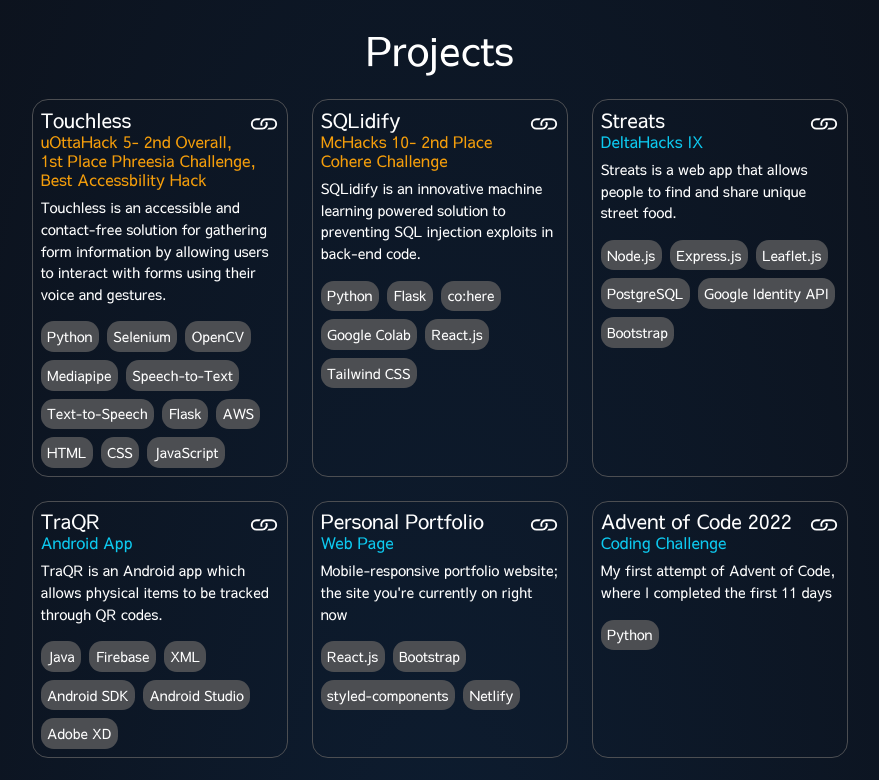
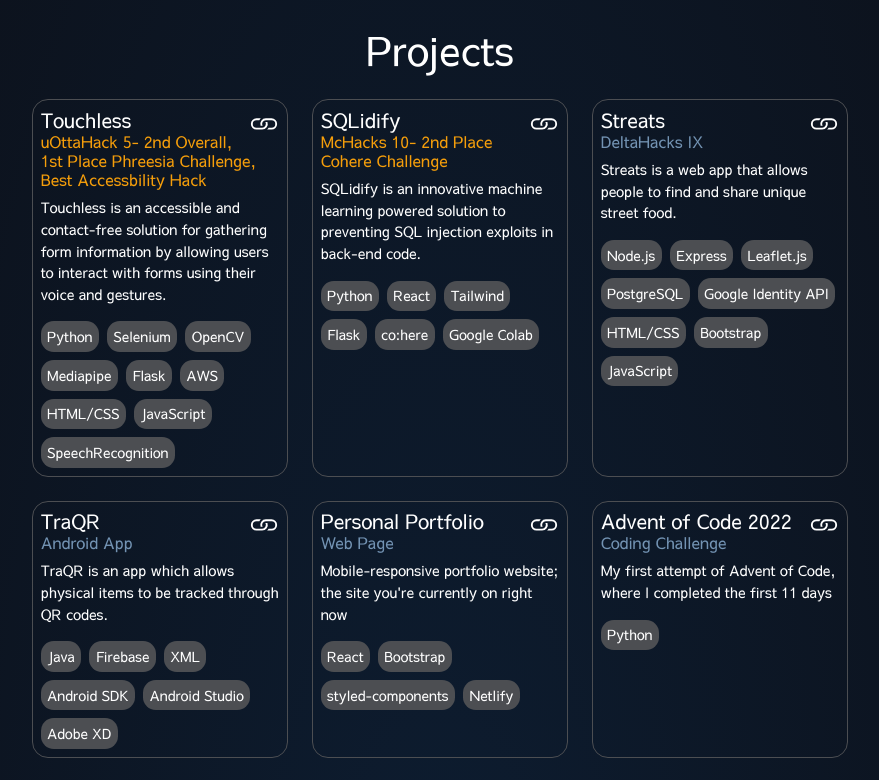
Before and after one commit to kevinwu15/React-Portfolio, a React (Create React App) app: page / in a window 1280 px wide. Shown: the part 800-1580 px from the top of the page, without its empty margins (200-1079 px from the left). Built offline with nearby package versions, Linux system fonts and the light colour scheme.

Commit message:
updated colours, typing

```diff
--- a/src/components/FirstPage/Typing.js
+++ b/src/components/FirstPage/Typing.js
@@ -7,7 +7,7 @@
 
   useEffect(() => {
     const typed = new Typed(typeTarget.current, {
-      strings: ["Carleton University", "Computer Science"],
+      strings: ["Computer Science @ Carleton University", "Incoming Intern Developer @ Kinaxis", "2x MLH Hackathon Winner"],
       typeSpeed: 40,
       showCursor: false,
       loop: true
--- a/src/components/ProjectsPage/ProjectCard.js
+++ b/src/components/ProjectsPage/ProjectCard.js
@@ -2,7 +2,7 @@
 import TechUsed from "./TechUsed";
 
 const ProjectCard = (props) => {
-  const colorBank = {"gold":"#f59e0b", "blue":"#0dcaf0"}
+  const colorBank = {"gold":"#f59e0b", "blue":"#7393B3"}
   const colour = colorBank[props.colour];
 
   const Card = styled.div`
--- a/src/components/ProjectsPage/Projects.js
+++ b/src/components/ProjectsPage/Projects.js
@@ -25,13 +25,11 @@
               "Selenium",
               "OpenCV",
               "Mediapipe",
-              "Speech-to-Text",
-              "Text-to-Speech",
               "Flask",
               "AWS",
-              "HTML",
-              "CSS",
+              "HTML/CSS",
               "JavaScript",
+              "SpeechRecognition",
             ]}
           />
         </div>
@@ -44,11 +42,11 @@
             desc="SQLidify is an innovative machine learning powered solution to preventing SQL injection exploits in back-end code."
             techList={[
               "Python",
+              "React",
+              "Tailwind",
               "Flask",
               "co:here",
               "Google Colab",
-              "React.js",
-              "Tailwind CSS",
             ]}
           />
         </div>
@@ -61,11 +59,13 @@
             desc="Streats is a web app that allows people to find and share unique street food."
             techList={[
               "Node.js",
-              "Express.js",
+              "Express",
               "Leaflet.js",
               "PostgreSQL",
               "Google Identity API",
+              "HTML/CSS",
               "Bootstrap",
+              "JavaScript",
             ]}
           />
         </div>
@@ -75,7 +75,7 @@
             link="https://github.com/rejieli/TraQR"
             name="TraQR"
             type="Android App"
-            desc="TraQR is an Android app which allows physical items to be tracked through QR codes."
+            desc="TraQR is an app which allows physical items to be tracked through QR codes."
             techList={[
               "Java",
               "Firebase",
@@ -93,7 +93,7 @@
             name="Personal Portfolio"
             type="Web Page"
             desc="Mobile-responsive portfolio website; the site you're currently on right now"
-            techList={["React.js", "Bootstrap", "styled-components", "Netlify"]}
+            techList={["React", "Bootstrap", "styled-components", "Netlify"]}
           />
         </div>
         <div className="col-md-auto">
```
